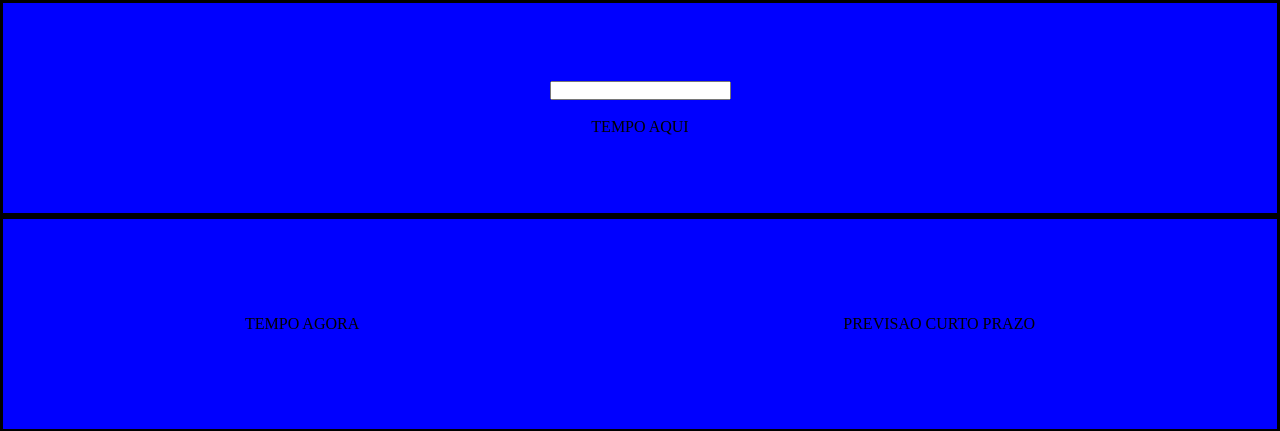
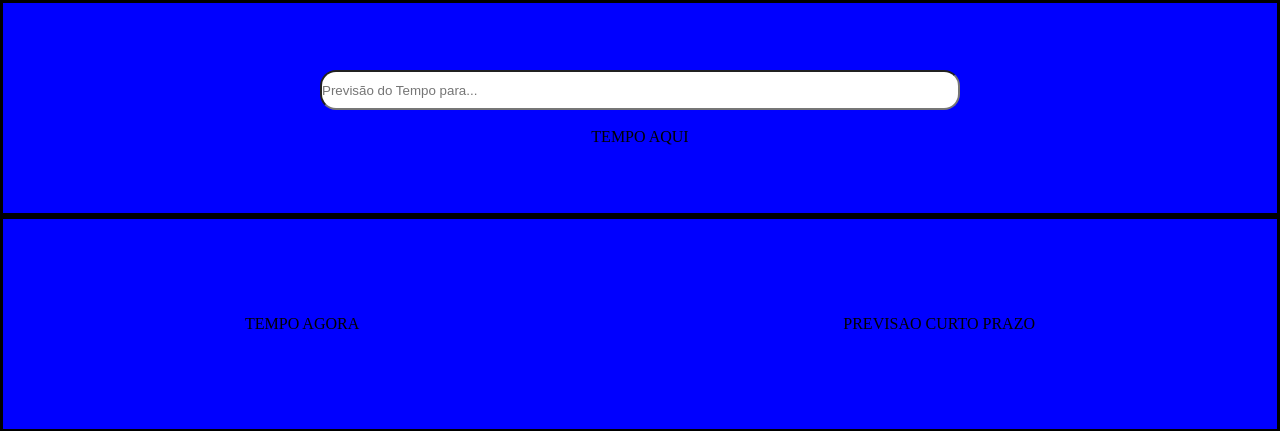
Before and after one commit to greif4dev/weather-forecast, a Python web app: template templates/index.html in a window 1280 px wide. Shown: the top 431 px of the page. Run offline with Jinja, Linux system fonts and the light colour scheme; the template is opened without the code that fills it, so the values that code supplies are empty.

Commit message:
iniciando estilo na search bar

```diff
--- a/static/css/style.css
+++ b/static/css/style.css
@@ -38,3 +38,9 @@ nav{
     height: 13.5rem;
     border: solid;
 }
+
+.searchBar{
+    width: 40rem;
+    height: 2.5rem;
+    border-radius: 1rem;
+}
--- a/templates/index.html
+++ b/templates/index.html
@@ -9,7 +9,7 @@
 <body>
     <div id="conteiner">
         <nav class="itens">
-            <input type="search" name="search" id="searchArea">
+            <input type="search" name="search" id="searchArea" class="searchBar" placeholder="Previsão do Tempo para...">
             <br>
             <div id="Location">TEMPO AQUI</div>
         </nav>
```
Also changed, not shown: README.md (added).
